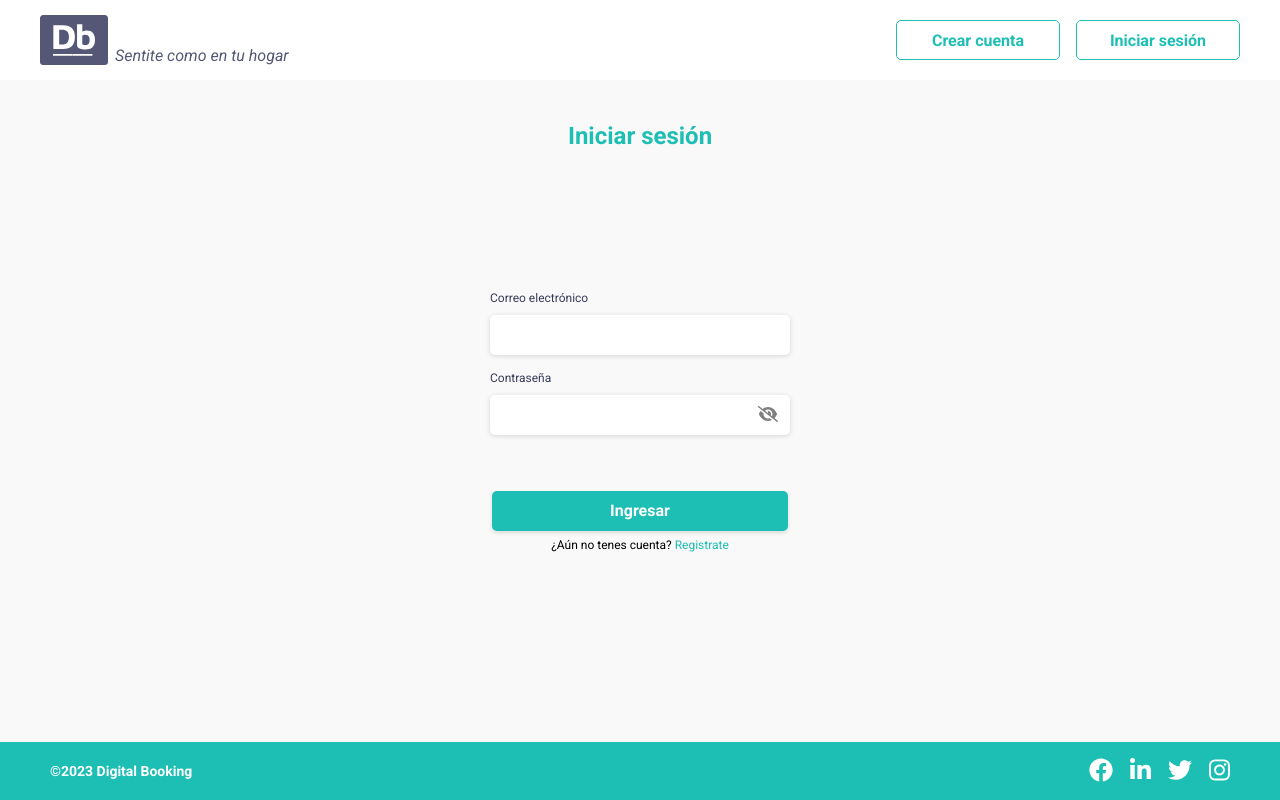
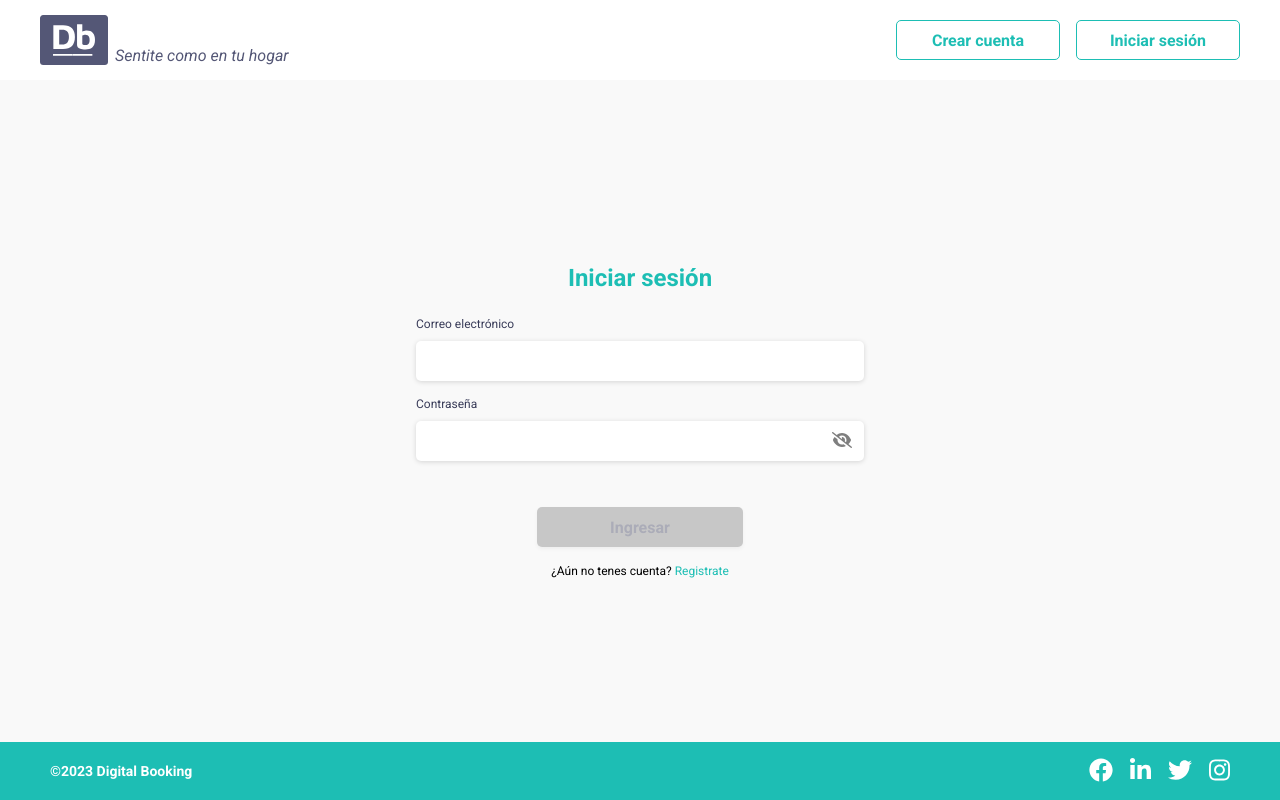
Before and after one commit to nataliehelm/digital-booking, a React (Create React App) app in the folder frontend/fe-digital-booking/: page /login in a window 1280 px wide. Built offline with nearby package versions, Linux system fonts and the light colour scheme.

Commit message:
fix(Login): fixing desktop styles

```diff
--- a/frontend/fe-digital-booking/src/components/AuthButtons/AuthButtons.jsx
+++ b/frontend/fe-digital-booking/src/components/AuthButtons/AuthButtons.jsx
@@ -1,11 +1,11 @@
 import React from "react";
 import { Button } from "../../atoms";
-import "./AuthButtons.module.scss";
+import styles from "./AuthButtons.module.scss";
 import { Link } from "react-router-dom";
 
 const AuthButtons = () => {
   return (
-    <section>
+    <section className={styles.container}>
       <Link to="/signin">
         <Button variant="b5" onClick={console.log}>
           Crear cuenta
--- a/frontend/fe-digital-booking/src/components/AuthButtons/AuthButtons.module.scss
+++ b/frontend/fe-digital-booking/src/components/AuthButtons/AuthButtons.module.scss
@@ -1,11 +1,11 @@
 @use "./../../styles/variables" as *;
 
-section {
+.container {
   display: none;
 }
 
 @media (min-width: $md) {
-  section {
+  .container {
     display: flex;
     gap: 16px;
   }
--- a/frontend/fe-digital-booking/src/pages/Auth/LogIn/LogIn.jsx
+++ b/frontend/fe-digital-booking/src/pages/Auth/LogIn/LogIn.jsx
@@ -3,10 +3,16 @@ import useInput from "../../../atoms/Input/hooks/useInput";
 import Input from "../../../atoms/Input/Input";
 import styles from "./LogIn.module.scss";
 import { Link } from "react-router-dom";
+import { mandatoryValidator } from "../../../utils/validators";
+import { useMemo } from "react";
 
 const LogIn = () => {
-  const email = useInput("");
-  const password = useInput("");
+  const email = useInput("", mandatoryValidator);
+  const password = useInput("", mandatoryValidator);
+
+  const disabled = useMemo(() => {
+    return [email, password].some((item) => item.value === "" || item.hasError);
+  }, [email, password]);
 
   return (
     <main className={styles.main}>
@@ -14,7 +20,10 @@ const LogIn = () => {
         <Heading variant="h1" classname={styles.title}>
           Iniciar sesión
         </Heading>
-        <section>
+        <section className={styles["form-container"]}>
+          <Heading variant="h1" classname={styles["title-tablet-desktop"]}>
+            Iniciar sesión
+          </Heading>
           <Input
             name="email"
             value={email.value}
@@ -33,6 +42,7 @@ const LogIn = () => {
             type="submit"
             classname={styles["submit-button"]}
             onClick={console.log}
+            disabled={disabled}
           >
             Ingresar
           </Button>
--- a/frontend/fe-digital-booking/src/pages/Auth/LogIn/LogIn.module.scss
+++ b/frontend/fe-digital-booking/src/pages/Auth/LogIn/LogIn.module.scss
@@ -12,18 +12,25 @@
     flex-direction: column;
     align-items: center;
 
+    .title,
+    .title-tablet-desktop {
+      color: $color-primary;
+      text-align: center;
+    }
+    .title-tablet-desktop {
+      margin-bottom: 60px;
+    }
+
     .title {
-      color: $color-primary;
       left: 0;
       margin-left: auto;
       margin-right: auto;
       margin-top: 32px;
       position: absolute;
       right: 0;
-      text-align: center;
     }
 
-    section {
+    .form-container {
       height: 100%;
       max-width: 300px;
       width: 100%;
@@ -50,3 +57,29 @@
     }
   }
 }
+
+@media (min-width: $md) {
+  .title {
+    display: none;
+  }
+}
+
+@media (min-width: $md) {
+  .main {
+    .login-in-form {
+      .title-tablet-desktop {
+        margin-bottom: 9px;
+      }
+      .form-container {
+        max-width: 448px;
+      }
+      .signin-text {
+        margin-top: 1px;
+      }
+      .submit-button {
+        margin-top: 30px;
+        max-width: 206px;
+      }
+    }
+  }
+}
--- a/frontend/fe-digital-booking/src/pages/Auth/SignIn/SignIn.jsx
+++ b/frontend/fe-digital-booking/src/pages/Auth/SignIn/SignIn.jsx
@@ -2,24 +2,13 @@ import { useMemo } from "react";
 import { Button, Heading, Text } from "../../../atoms";
 import useInput from "../../../atoms/Input/hooks/useInput";
 import Input from "../../../atoms/Input/Input";
-import { EMAIL_REGEX } from "../../../utils/regex";
 import styles from "./SignIn.module.scss";
 import { Link } from "react-router-dom";
-
-const mandatoryValidator = (value) => [!value, "Campo obligatorio"];
-
-const emailValidator = (value) => {
-  if (!EMAIL_REGEX.test(value)) {
-    return [true, "Email inválido"];
-  }
-  return mandatoryValidator(value);
-};
-
-const passwordValidator = (value) => {
-  if (value.length < 6)
-    return [true, "La contraseña debe tener minimo 6 caracteres"];
-  return mandatoryValidator(value);
-};
+import {
+  emailValidator,
+  mandatoryValidator,
+  passwordValidator,
+} from "../../../utils/validators";
 
 const SignIn = () => {
   const name = useInput("", mandatoryValidator);
--- /dev/null
+++ b/frontend/fe-digital-booking/src/utils/validators.js
@@ -0,0 +1,16 @@
+import { EMAIL_REGEX } from "./regex";
+
+export const mandatoryValidator = (value) => [!value, "Campo obligatorio"];
+
+export const emailValidator = (value) => {
+  if (!EMAIL_REGEX.test(value)) {
+    return [true, "Email inválido"];
+  }
+  return mandatoryValidator(value);
+};
+
+export const passwordValidator = (value) => {
+  if (value.length < 6)
+    return [true, "La contraseña debe tener minimo 6 caracteres"];
+  return mandatoryValidator(value);
+};
```
